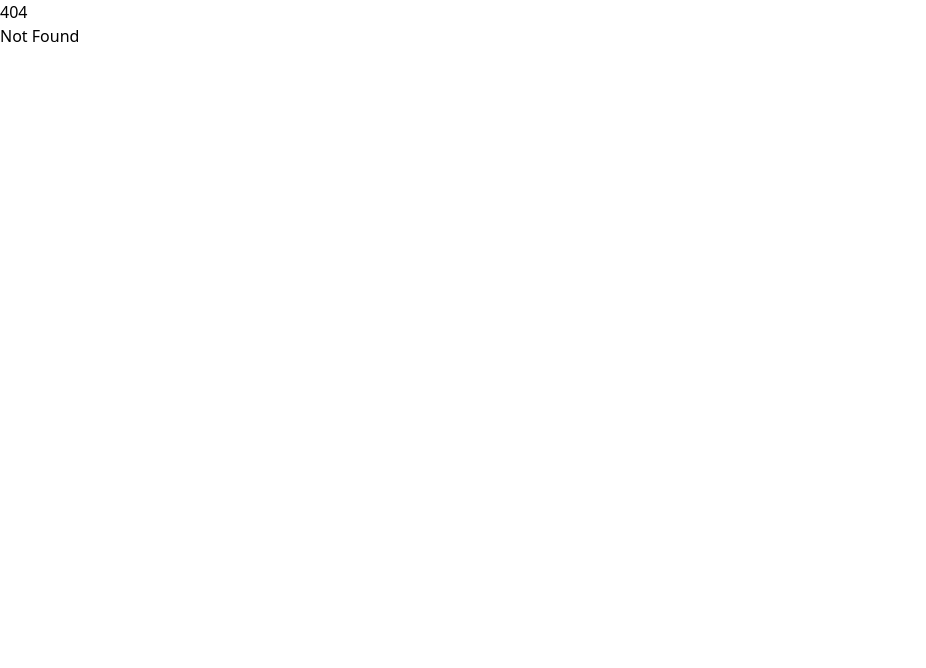
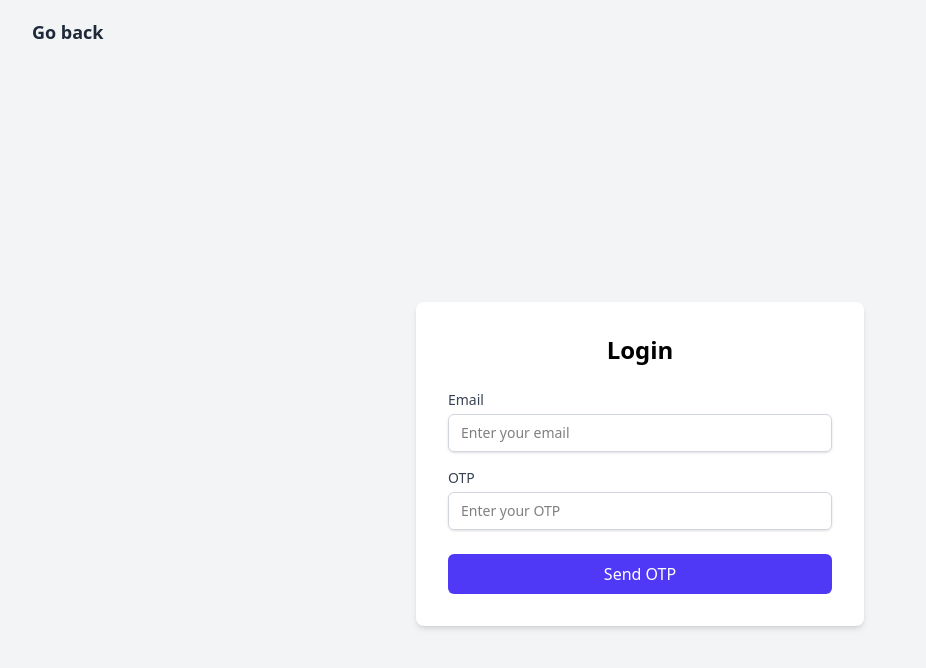
Before and after one commit to iptomar/2025-Team-H-Repository, a SvelteKit app in the folder frontend/: page /login in a window 1280 px wide. Before the commit this address had no page. Shown: the top 668 px of the page, without its empty margins (0-926 px from the left). Built offline with nearby package versions, Linux system fonts and the light colour scheme.

Commit message:
#33 Created Login Page

```diff
--- a/frontend/src/routes/+page.svelte
+++ b/frontend/src/routes/+page.svelte
@@ -1,2 +1,3 @@
 <h1>Welcome to SvelteKit</h1>
+<a href="/login">Login</a>
 <p>Visit <a href="https://svelte.dev/docs/kit">svelte.dev/docs/kit</a> to read the documentation</p>
--- /dev/null
+++ b/frontend/src/routes/login/+page.svelte
@@ -0,0 +1,45 @@
+<nav class="bg-gray-100 shadow-md">
+    <div class="max-w-7xl mx-auto px-4 sm:px-6 lg:px-8">
+      <div class="flex justify-between h-16">
+        <div class="flex items-center">
+          <a href="/" class="text-lg font-semibold text-gray-800 hover:text-indigo-600">
+            Go back
+          </a>
+        </div>
+      </div>
+    </div>
+  </nav>
+
+  <div class="min-h-screen flex items-center justify-center bg-gray-100">
+    <div class="bg-white p-8 rounded-lg shadow-md w-full max-w-md">
+      <h2 class="text-2xl font-bold mb-6 text-center">Login</h2>
+      <form>
+        <div class="mb-4">
+          <label for="email" class="block text-sm font-medium text-gray-700">Email</label>
+          <input
+            type="email"
+            id="email"
+            class="mt-1 block w-full px-3 py-2 border border-gray-300 rounded-md shadow-sm focus:outline-none focus:ring-indigo-500 focus:border-indigo-500 sm:text-sm"
+            placeholder="Enter your email"
+            required
+          />
+        </div>
+        <div class="mb-6">
+          <label for="otp" class="block text-sm font-medium text-gray-700">OTP</label>
+          <input
+            type="text"
+            id="otp"
+            class="mt-1 block w-full px-3 py-2 border border-gray-300 rounded-md shadow-sm focus:outline-none focus:ring-indigo-500 focus:border-indigo-500 sm:text-sm"
+            placeholder="Enter your OTP"
+            required
+          />
+        </div>
+        <button
+          type="submit"
+          class="w-full bg-indigo-600 text-white py-2 px-4 rounded-md hover:bg-indigo-700 focus:outline-none focus:ring-2 focus:ring-indigo-500 focus:ring-offset-2"
+        >
+          Send OTP
+        </button>
+      </form>
+    </div>
+  </div>
```
